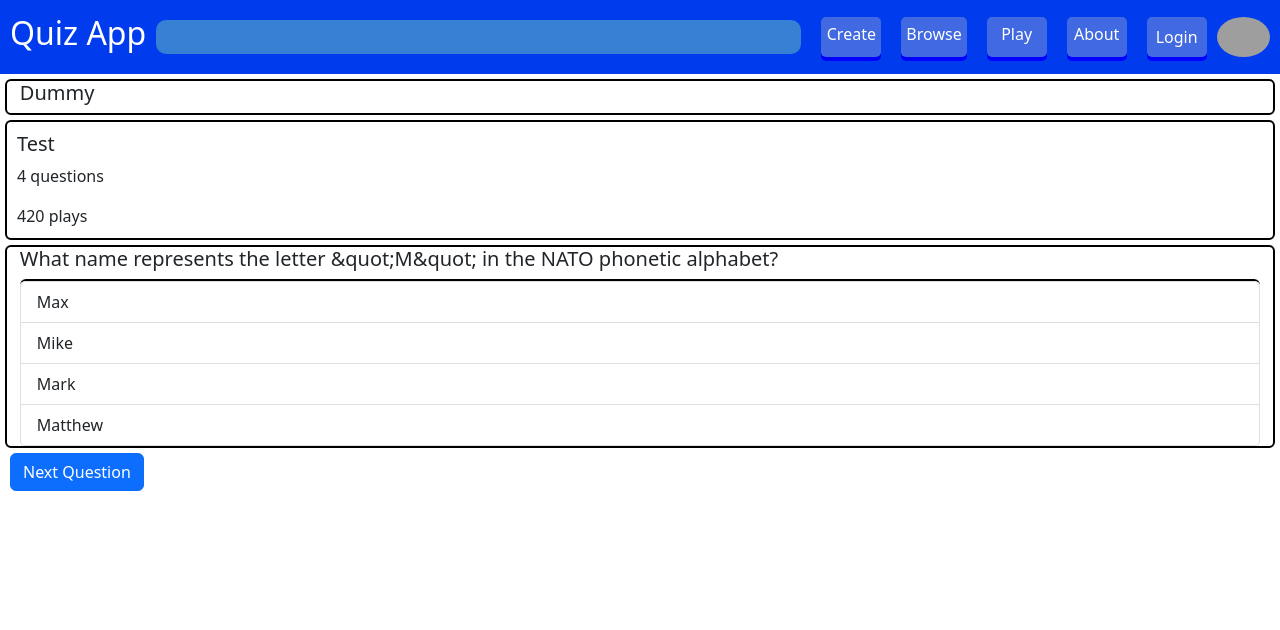
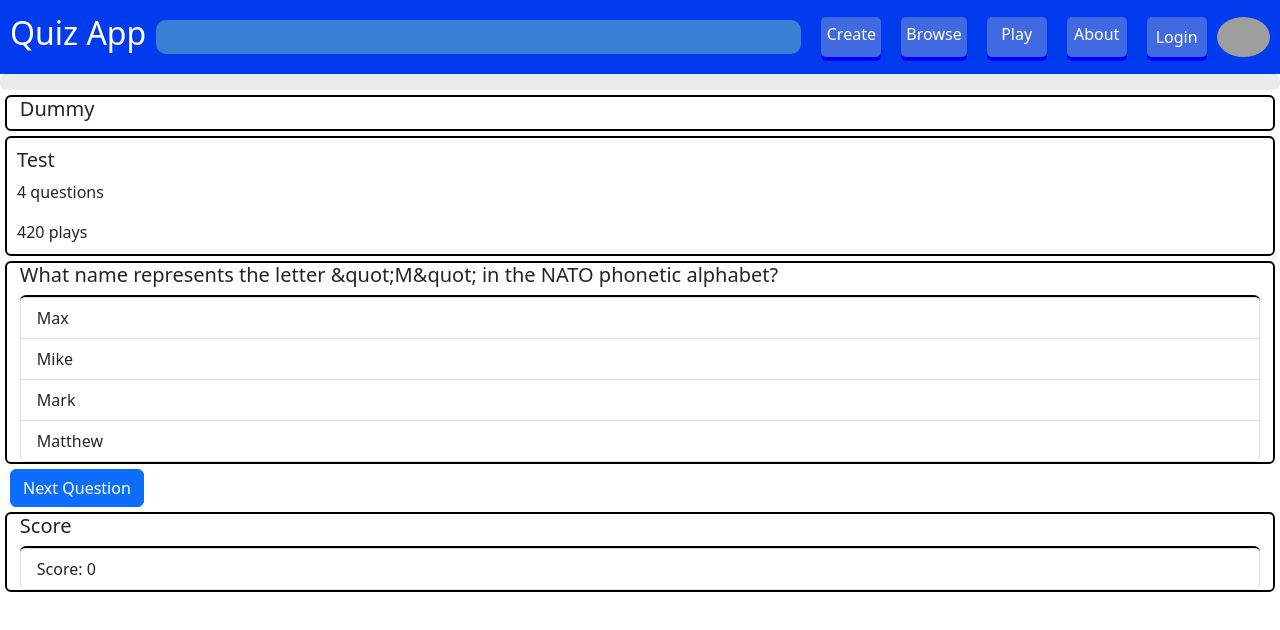
Before and after one commit to Mt-Trashmore-Mountaineers/top-of-the-heap, a React (Create React App) app: page /play in a window 1280 px wide. Shown: the top 630 px of the page. Built offline with nearby package versions, Linux system fonts and the light colour scheme; grey boxes are pictures that could not be loaded.

Commit message:
Scoring and Progress Bar

```diff
--- a/src/PlayQuiz.js
+++ b/src/PlayQuiz.js
@@ -1,5 +1,5 @@
 import React from 'react';
-import { Button, Card } from 'react-bootstrap';
+import { Button, Card, ListGroup, ListGroupItem, ProgressBar } from 'react-bootstrap';
 import PlaySlide from './PlaySlide';
 import QuizSummary from './QuizSummary';
 
@@ -95,7 +95,6 @@ class PlayQuiz extends React.Component {
     newScore.total++;
     newScore[difficulty]++;
     newScore[category]++;
-    console.log(newScore);
     this.setState({ score: newScore })
   }
 
@@ -104,6 +103,7 @@ class PlayQuiz extends React.Component {
   render() {
     return (
       <>
+        <ProgressBar now={100 * (this.state.currentQuestion + 1) / (this.state.quiz.questions.length + 1)} />
         {this.state.currentQuestion < this.state.quiz.questions.length &&
           <>
             {this.state.currentQuestion === -1 ?
@@ -118,19 +118,37 @@ class PlayQuiz extends React.Component {
                   <PlaySlide key={this.state.currentQuestion} question={this.state.quiz.questions[this.state.currentQuestion]} score={this.state.score} updateScore={this.updateScore} />
                   <PlaySlide key={this.state.currentQuestion + 1} question={this.state.quiz.questions[this.state.currentQuestion + 1]} score={this.state.score} updateScore={this.updateScore} />
                 </>
-                : this.state.currentQuestion + 1 === this.state.quiz.questions.length ?
+                : this.state.currentQuestion + 1 < this.state.quiz.questions.length ?
                   <>
                     <PlaySlide key={this.state.currentQuestion - 1} question={this.state.quiz.questions[this.state.currentQuestion - 1]} score={this.state.score} updateScore={this.updateScore} />
                     <PlaySlide key={this.state.currentQuestion} question={this.state.quiz.questions[this.state.currentQuestion]} score={this.state.score} updateScore={this.updateScore} />
-                    <Card><Card.Title>Dummy</Card.Title></Card>
+                    <PlaySlide key={this.state.currentQuestion + 1} question={this.state.quiz.questions[this.state.currentQuestion + 1]} score={this.state.score} updateScore={this.updateScore} />
                   </>
                   : <>
                     <PlaySlide key={this.state.currentQuestion - 1} question={this.state.quiz.questions[this.state.currentQuestion - 1]} score={this.state.score} updateScore={this.updateScore} />
                     <PlaySlide key={this.state.currentQuestion} question={this.state.quiz.questions[this.state.currentQuestion]} score={this.state.score} updateScore={this.updateScore} />
-                    <PlaySlide key={this.state.currentQuestion + 1} question={this.state.quiz.questions[this.state.currentQuestion + 1]} score={this.state.score} updateScore={this.updateScore} />
+                    <Card><Card.Title>Dummy</Card.Title></Card>
                   </>}
             <Button onClick={this.nextSlide}>Next Question</Button>
           </>}
+        {this.state.currentQuestion === this.state.quiz.questions.length ?
+          <Card>
+            <Card.Title>Score</Card.Title>
+            <ListGroup>
+              <ListGroupItem>
+                Score: {this.state.score.total} / {this.state.quiz.questions.length}
+              </ListGroupItem>
+            </ListGroup>
+          </Card>
+          : <Card>
+            <Card.Title>Score</Card.Title>
+            <ListGroup>
+              <ListGroupItem>
+                Score: {this.state.score.total}
+              </ListGroupItem>
+            </ListGroup>
+          </Card>
+        }
       </>
     )
   }
--- a/src/PlaySlide.js
+++ b/src/PlaySlide.js
@@ -17,7 +17,6 @@ class PlaySlide extends React.Component {
   }
 
   shuffle = () => {
-    console.log('shuffle', this.props.question.correct_answer)
     let array = [];
     for (let i = 0; i < this.props.question.incorrect_answers.length; i++) array.push(i);
     for (let i = array.length - 1; i > 0; i--) {
```
